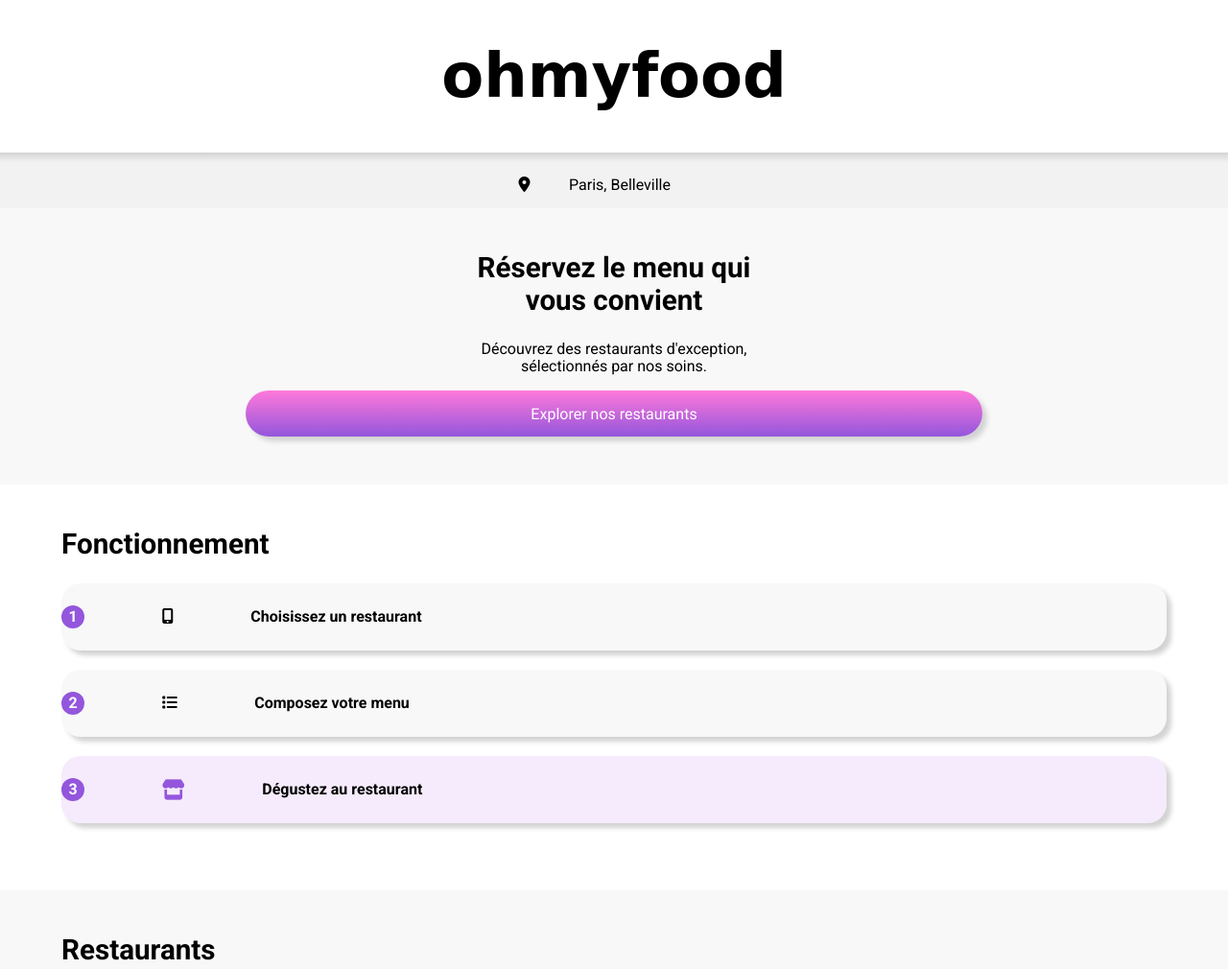
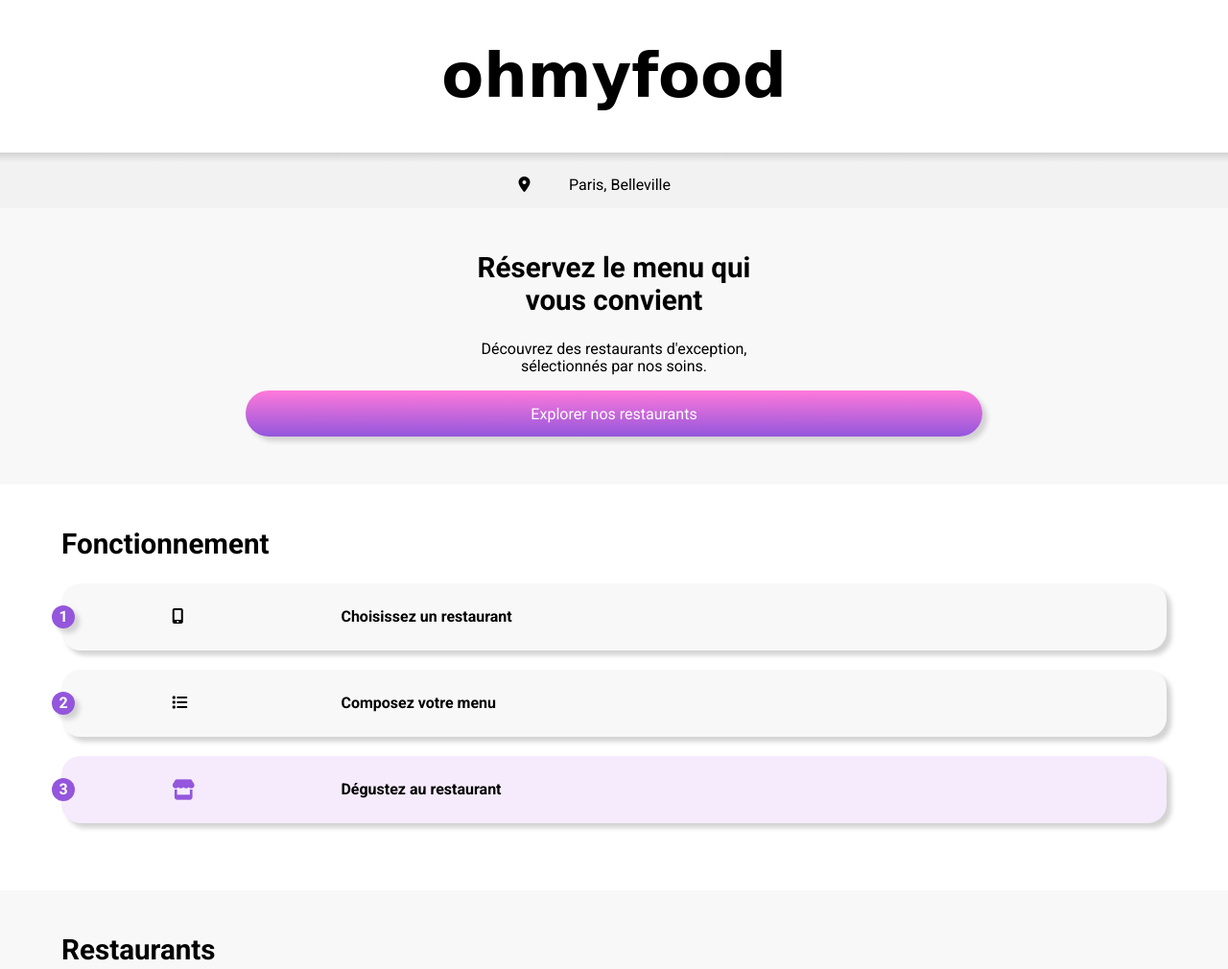
Before and after one commit to KarimB1980/KarimBerriche_3_14032022, a website: page index.html in a window 1280 px wide. Shown: the top 1010 px of the page at 96% size. Drawn offline with Linux system fonts and the light colour scheme; a web font is replaced by a local one.

Commit message:
Projet 3 - Ohmyfood
Modification des marges du bloc  fonctionnement de la page index.html

```diff
--- a/index.html
+++ b/index.html
@@ -62,7 +62,7 @@
                     </h2>
                     <div id="fonction">
                         <div class="choixcompos">
-                            <div class="chiffrefonction">
+                            <div class="choixcompos chiffrefonction">
                                 <p>1</p>
                             </div>
                             <div class="logofonction">
@@ -72,9 +72,9 @@
                                 <p>Choisissez un restaurant</p>
                             </div>
                         </div>
-
+                        <div class="espacechoixcompos"></div>
                         <div class="choixcompos">
-                            <div class="chiffrefonction">
+                            <div class="choixcompos chiffrefonction">
                                 <p>2</p>
                             </div>
                             <div class="logofonction">
@@ -84,9 +84,9 @@
                                 <p>Composez votre menu</p>
                             </div>
                         </div>
-
+                        <div class="espacechoixcompos"></div>
                         <div id="degustez">
-                            <div class="chiffrefonction">
+                            <div class="degustez chiffrefonction">
                                 <p>3</p>
                             </div>
                             <div id="logorestaurant">
--- a/package.json
+++ b/package.json
@@ -2,7 +2,6 @@
   "name": "ohmyfood",
   "version": "1.0.0",
   "description": "Projet 3 - Ohmyfood",
-  "main": "index.js",
   "scripts": {
     "sass": "sass --watch ./sass/main.scss:public/css/style.css --style compressed",
     "prefix": "postcss ./public/css/style.css --use autoprefixer -d ./public/css/prefixed/"
--- a/sass/base/_base.scss
+++ b/sass/base/_base.scss
@@ -1,7 +1,7 @@
 /* Base */
 /* Animations */
 
-/* Apparition des entrées, plats et desserts à l'ouvertur d'une page menu */
+/* Apparition des entrées, plats et desserts à l'ouverture d'une page menu */
 
 .espacep {
     display: flex;
@@ -61,7 +61,7 @@
 }
 
 .fa-check {
-    color: #99E2D0;
+    color: $tertiary-color;
 }
 
 .boutonplat-coche {
--- a/sass/layouts/_container.scss
+++ b/sass/layouts/_container.scss
@@ -44,17 +44,23 @@
 }
 
 .choixcompos {
+    position: relative;
     height: 70px;
     display: flex;
     flex-direction: row;
     align-items: center;
-    margin-bottom: 20px;
+    /*margin-bottom: 20px;*/
     border-radius: 20px 20px 20px 20px;
     box-shadow: 5px 5px 5px #D3D3D3;
     background-color: #F8F8F8;
 }
 
+.espacechoixcompos {
+    height: 20px;
+}
+
 #degustez {
+    position: relative;
     height: 70px;
     display: flex;
     flex-direction: row;
@@ -66,6 +72,8 @@
 }
 
 .chiffrefonction {
+    position: absolute;
+    left: -10px;
     width: 1.5em;
     height: 1.5em;
     border-radius: 1em;
@@ -77,16 +85,19 @@
 }
 
 .logofonction {
-    margin-left: 7%;
+    width: 10%;
+    margin-left: 10%;
 }
 
 .textefonction {
+    width: 90%;
     margin-left: 7%;
 }
 
 #logorestaurant {
     color: $primary-color;
-    margin-left: 7%;
+    width: 10%;
+    margin-left: 10%;
 }
 
 #cartesrestaurants {
```
Also changed, not shown: public/css/prefixed/style.css, public/css/style.css, templates/a_la_francaise.html (line endings or trailing spaces), 1 other file.
